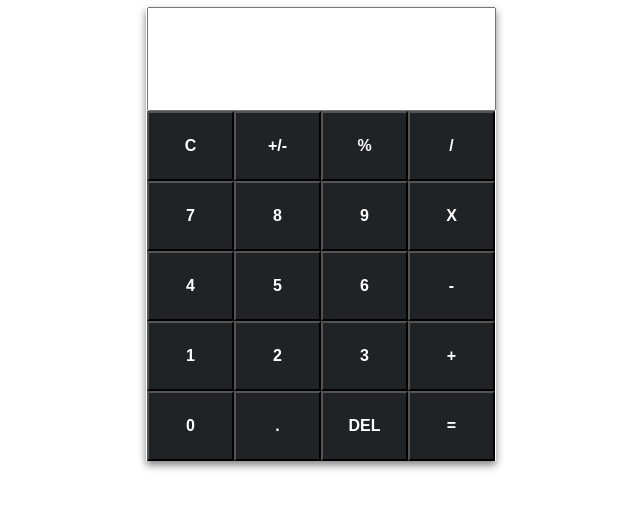
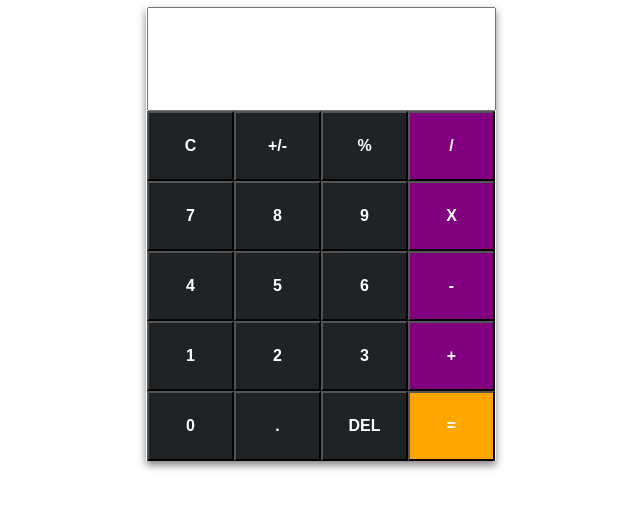
Before and after one commit to shohel1995/calculator_design, a plain HTML site: page index.html in a window 1280 px wide. Shown: the part 40-548 px from the top of the page, without its empty margins (319-959 px from the left). Drawn offline with Linux system fonts and the light colour scheme.

Commit message:
button hover color

```diff
--- a/style.css
+++ b/style.css
@@ -39,3 +39,15 @@ h1{
     background-color: #1f2326;
     color: white;
 }
+
+.btn-style{
+    background-color: purple;
+}
+
+.btn-orange{
+    background-color: orange;
+}
+
+.btn:hover{
+    background-color: pink;
+}
```
